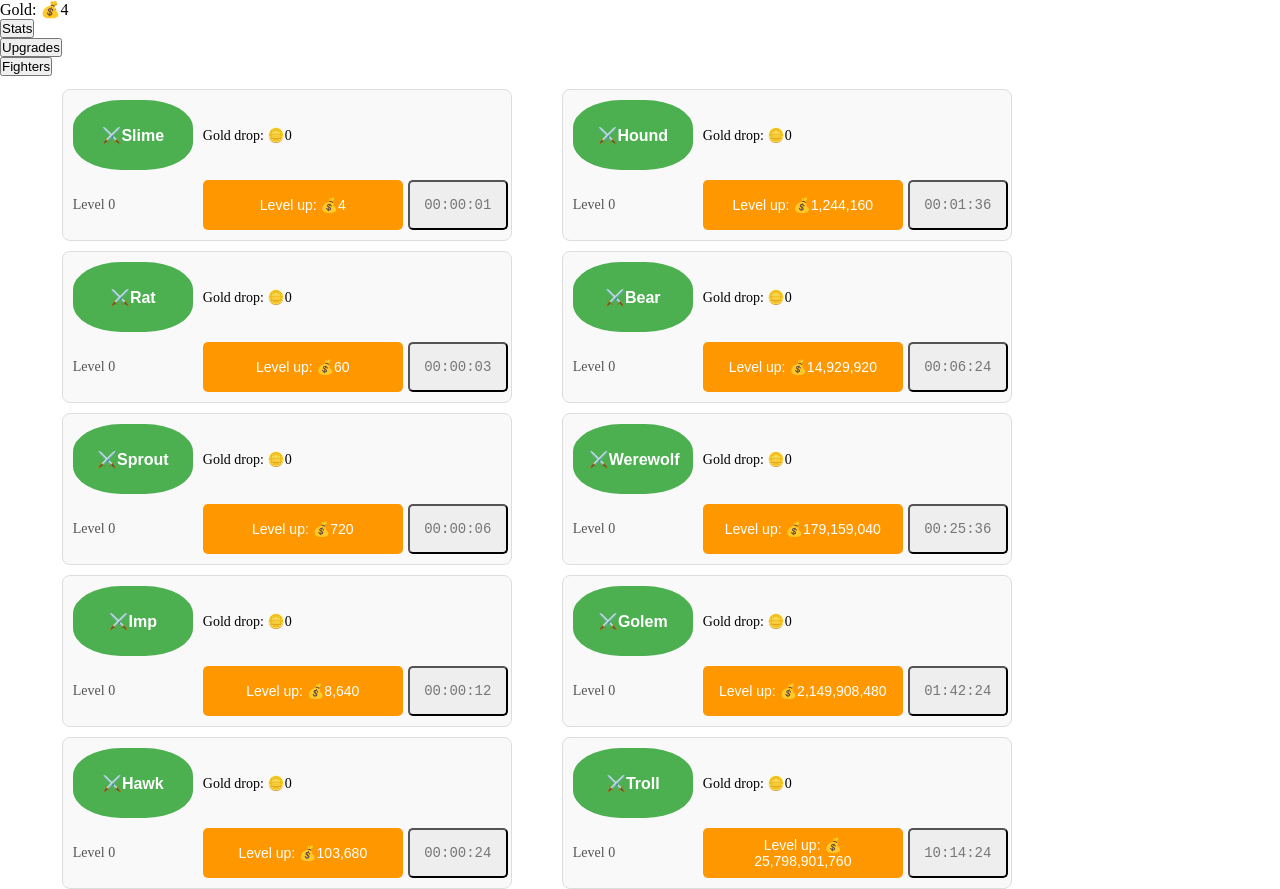
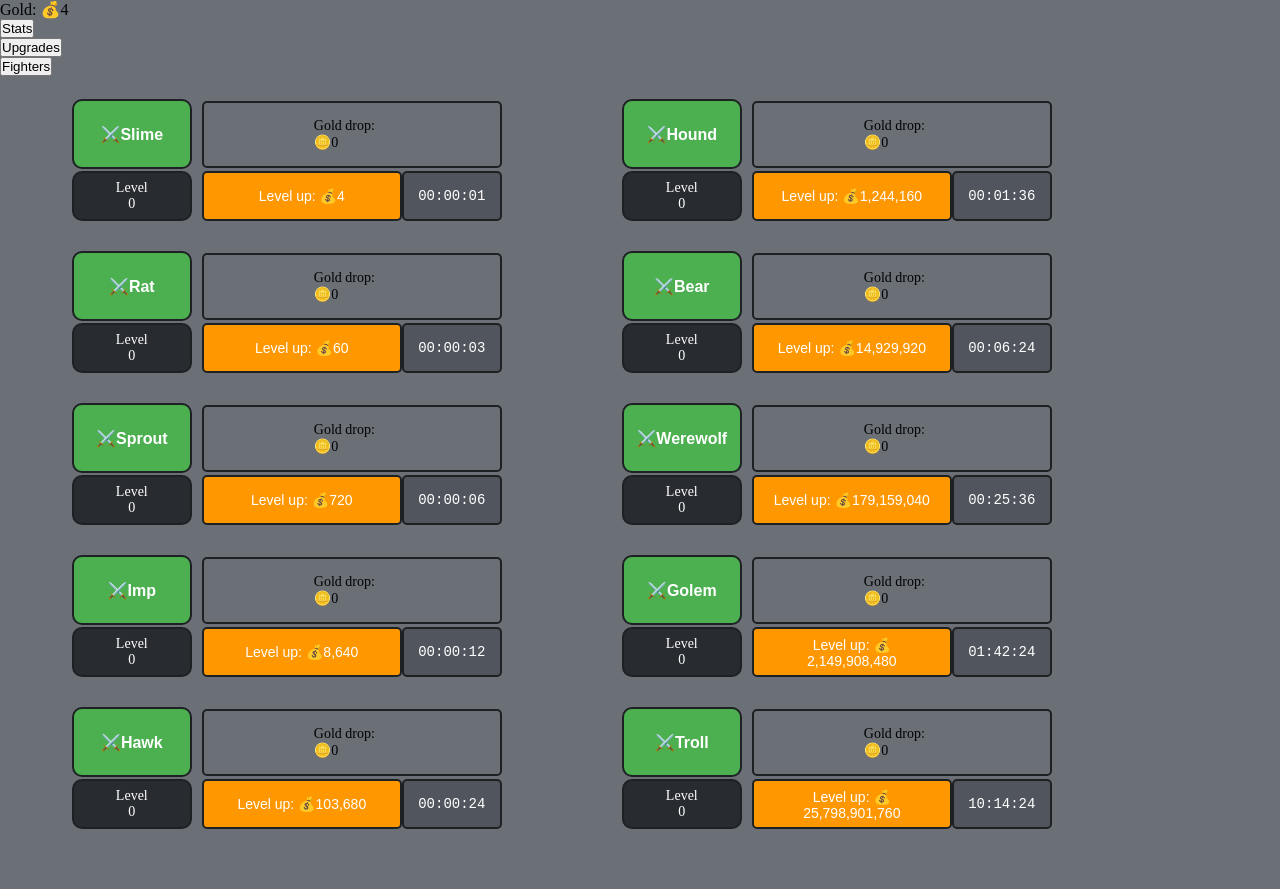
Before and after one commit to Klayne27/idle-game, a plain HTML site: page index.html in a window 1280 px wide. After the commit the page ends 839 px from the top, so only its background shows below. Drawn offline with Linux system fonts and the light colour scheme.

Commit message:
improve and add more UI stuff

```diff
--- a/script.js
+++ b/script.js
@@ -123,7 +123,7 @@ class Monster {
     btnLevelupText.textContent = `Level up: 💰${this.price.toFixed(2)}`;
 
     const monsterLevel = this.elementContainer.querySelector(".mon-level");
-    monsterLevel.textContent = `level ${this.level}`;
+    monsterLevel.textContent = `Level ${this.level}`;
   }
 }
 
--- a/styles.css
+++ b/styles.css
@@ -7,6 +7,7 @@
 body {
   min-height: 100vh;
   min-width: 100vh;
+  background-color: 	#6b7077
 }
 
 .whole-screen {
@@ -23,7 +24,7 @@ body {
   display: grid;
   grid-template-columns: 1fr 2fr;
   row-gap: 10px;
-  column-gap: 50px;
+  column-gap: 100px;
   margin-top: 70px;
   margin-right: 400px;
 }
@@ -32,11 +33,14 @@ body {
   display: grid;
   grid-template-columns: 1fr 1fr;
   grid-template-rows: auto auto;
-  gap: 10px;
+  column-gap: 10px;
+  row-gap: 2px;
   align-items: center;
   padding: 10px;
+  /*
   border: 1px solid #ddd;
-  background-color: #f9f9f9;
+  background-color: #f9f9f9;\
+  */
   border-radius: 8px;
   width: 450px;
 }
@@ -44,13 +48,12 @@ body {
 .mon-name {
   grid-column: 1;
   grid-row: 1;
-  padding: 8px 16px;
+  border: 2px solid #1e2124;
   font-size: 16px;
   font-weight: bold;
   background-color: #4caf50;
   color: white;
-  border: none;
-  border-radius: 40%;
+  border-radius: 10px;
   width: 120px;
   height: 70px;
   cursor: pointer;
@@ -68,7 +71,13 @@ background-color: rgb(156, 35, 35)
   grid-column: 1;
   grid-row: 2;
   font-size: 14px;
-  color: #555;
+  color: white;
+  text-align: center;
+  justify-self: center;
+  border: 2px solid 	#1e2124;
+  background-color: #282b30;
+  padding: 7px 40px;
+  border-radius: 10px;
 }
 
 .gold-drop {
@@ -78,7 +87,10 @@ background-color: rgb(156, 35, 35)
   display: flex;
   flex-direction: column;
   align-items: flex-start;
-  justify-content: center;
+  justify-self: center;
+  border: 2px solid #1e2124;
+  padding: 15px 110px;
+  border-radius: 5px;
 }
 
 .button-timer-container {
@@ -87,7 +99,6 @@ background-color: rgb(156, 35, 35)
   display: flex;
   justify-content: left;
   align-items: center;
-  gap: 5px;
 }
 
 .btn-levelup {
@@ -95,7 +106,7 @@ background-color: rgb(156, 35, 35)
   font-size: 14px;
   background-color: #ff9800;
   color: white;
-  border: none;
+  border: 2px solid #1e2124;
   border-radius: 5px;
   cursor: pointer;
   height: 50px;
@@ -112,10 +123,11 @@ background-color: #d87803;
 
 .timer {
   font-size: 14px;
-  color: #777;
+  color: white;
   font-family: "Courier New", Courier, monospace;
-  background-color: #eeeeee;
+  background-color: #51565e;
   padding: 5px 10px;
+  border: 2px solid #1e2124;
   border-radius: 5px;
   height: 50px;
   width: 100px;
```
